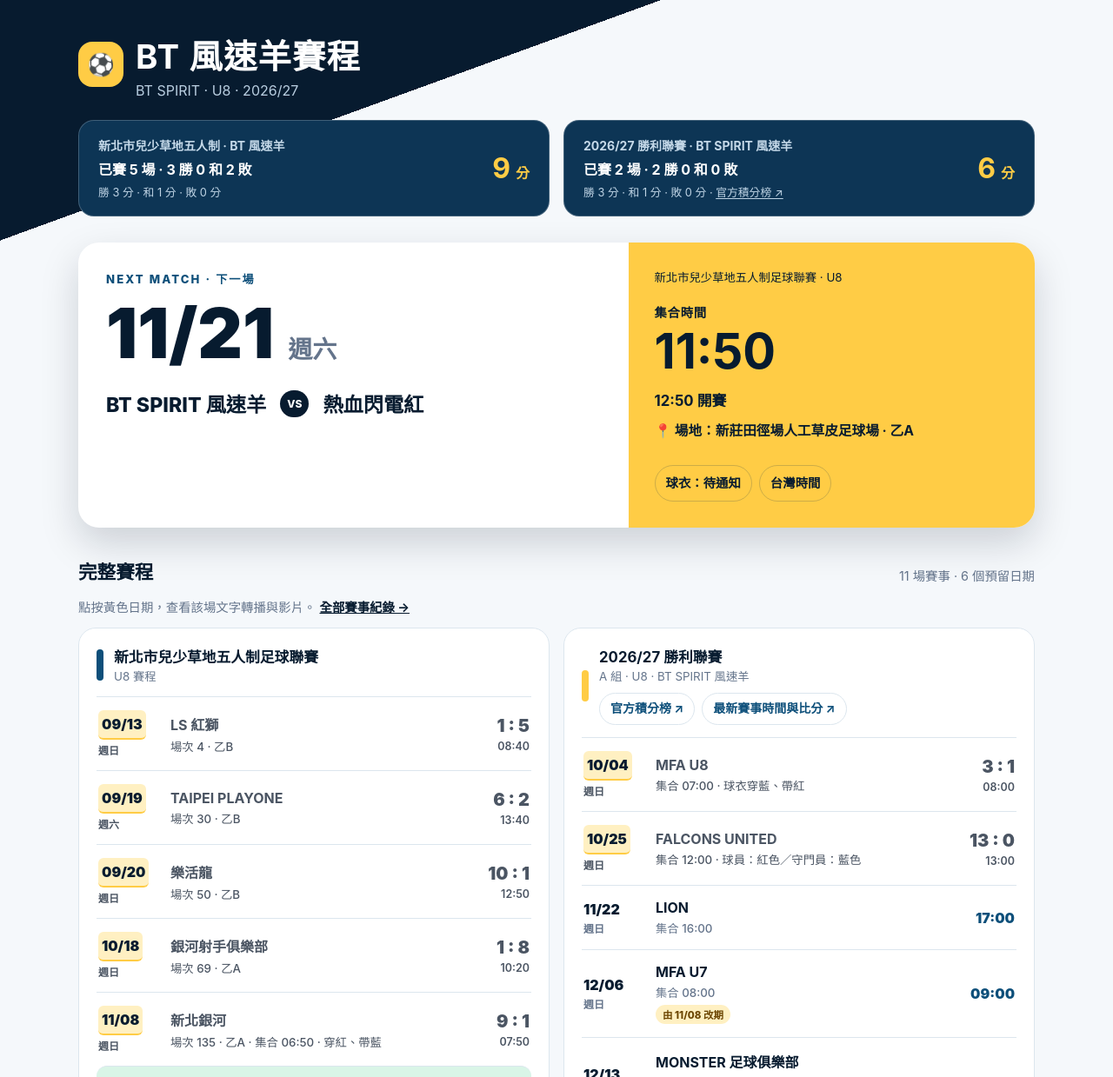
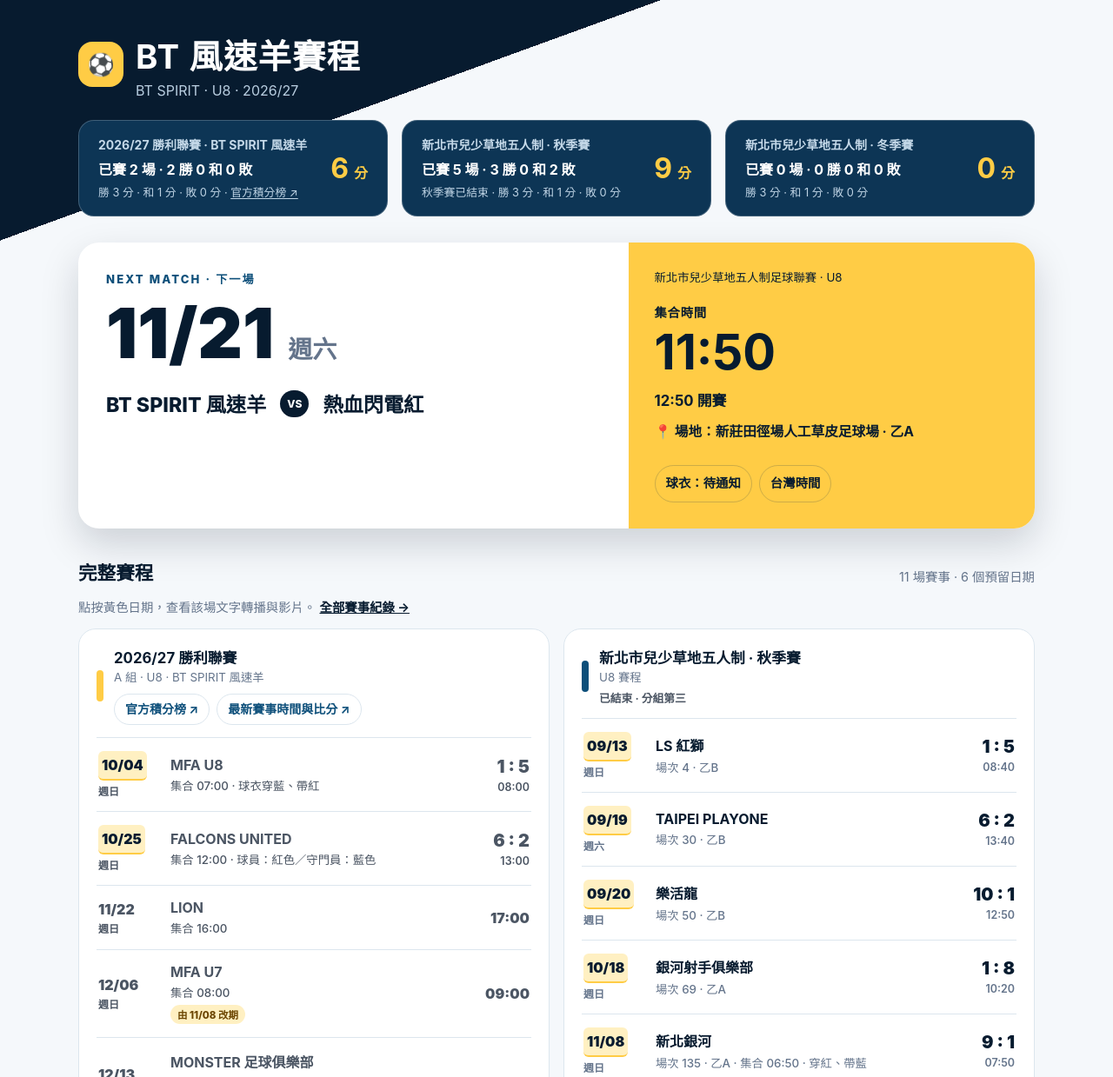
Before and after one commit to sejane/BT_U8_MATCHES, a plain HTML site: page index.html in a window 1280 px wide. Shown: the top 1239 px of the page at 87% size. Drawn offline with Linux system fonts and the light colour scheme.

Commit message:
Separate autumn and winter New Taipei U8 schedules

```diff
--- a/index.html
+++ b/index.html
@@ -27,7 +27,7 @@
     .time .result{display:block;color:var(--ink);font-size:1.25rem;line-height:1.2}
     .time small{display:block;margin-top:4px;color:var(--muted);font-size:.78rem;font-weight:600}
     .game.past{opacity:1}
-    .records{display:grid;grid-template-columns:repeat(2,minmax(0,1fr));gap:16px;margin-top:24px}
+    .records{display:grid;grid-template-columns:repeat(3,minmax(0,1fr));gap:16px;margin-top:24px}
     .records .record{margin-top:0;min-width:0}
     .record-rule a{color:inherit;text-underline-offset:2px}
     .game.past,.game.past .day span,.game.past .opp small,.game.past .time,.game.past .time .result,.game.past .time small{color:#4b5563}
@@ -37,29 +37,23 @@
     .next-side .venue{font-size:.98rem;font-weight:750;line-height:1.5}
     .game .status{display:inline-block;margin-top:5px;padding:3px 8px;border-radius:999px;background:#fff0c2;color:#6b4500;font-size:.72rem;font-weight:800}
     .game.reserved{background:#f8fafc}
-    @media(max-width:720px){.records{grid-template-columns:1fr}}
+    @media(max-width:850px){.records{grid-template-columns:1fr}}
     @media(max-width:440px){.record{padding:16px}.record-points strong{font-size:1.7rem}}
   </style>
+<style>.league.winter{grid-column:1/-1}.season-status{display:block;margin-top:5px;color:#4b5563;font-weight:700;font-size:.8rem}.league.winter .season-status{color:var(--blue)}.records .record-label{line-height:1.45}@media(max-width:720px){.league.winter{grid-column:auto}}</style>
 <style>.match-date-link{display:inline-block;color:var(--ink);background:#fff0c2;border-bottom:2px solid var(--gold);padding:6px 4px;border-radius:6px;text-decoration:none}.match-date-link:hover{background:var(--gold)}.match-date-link:focus-visible{outline:3px solid var(--blue);outline-offset:3px}</style></head>
 <body><main class="wrap">
   <header class="brand"><div class="mark">⚽</div><div><h1>BT 風速羊賽程</h1><p>BT SPIRIT · U8 · 2026/27</p></div></header>
   <div class="records">
-    <section class="record" aria-label="新北市聯賽戰績積分"><div><div class="record-label">新北市兒少草地五人制 · BT 風速羊</div><div class="record-summary" id="record-summary">已賽 5 場 · 3 勝 0 和 2 敗</div><p class="record-rule">勝 3 分 · 和 1 分 · 敗 0 分</p></div><div class="record-points"><strong id="record-points">9</strong><span>分</span></div></section>
-    <section class="record" aria-label="勝利聯賽戰績積分"><div><div class="record-label">2026/27 勝利聯賽 · BT SPIRIT 風速羊</div><div class="record-summary" id="victory-summary">已賽 1 場 · 1 勝 0 和 0 敗</div><p class="record-rule">勝 3 分 · 和 1 分 · 敗 0 分 · <a href="https://taipei.torneopal.com/taso/sarja.php?turnaus=mfa_0014&amp;sarja=U8&amp;lohko=1" target="_blank" rel="noopener noreferrer">官方積分榜 ↗</a></p></div><div class="record-points"><strong id="victory-points">3</strong><span>分</span></div></section>
+    <section class="record" aria-label="勝利聯賽戰績積分"><div><div class="record-label">2026/27 勝利聯賽 · BT SPIRIT 風速羊</div><div class="record-summary" id="victory-summary">已賽 2 場 · 2 勝 0 和 0 敗</div><p class="record-rule">勝 3 分 · 和 1 分 · 敗 0 分 · <a href="https://taipei.torneopal.com/taso/sarja.php?turnaus=mfa_0014&amp;sarja=U8&amp;lohko=1" target="_blank" rel="noopener noreferrer">官方積分榜 ↗</a></p></div><div class="record-points"><strong id="victory-points">6</strong><span>分</span></div></section>
+    <section class="record" aria-label="新北市秋季賽戰績積分"><div><div class="record-label">新北市兒少草地五人制 · 秋季賽</div><div class="record-summary" id="record-summary">已賽 5 場 · 3 勝 0 和 2 敗</div><p class="record-rule">秋季賽已結束 · 勝 3 分 · 和 1 分 · 敗 0 分</p></div><div class="record-points"><strong id="record-points">9</strong><span>分</span></div></section>
+    <section class="record" aria-label="新北市冬季賽戰績積分"><div><div class="record-label">新北市兒少草地五人制 · 冬季賽</div><div class="record-summary" id="winter-summary">已賽 0 場 · 0 勝 0 和 0 敗</div><p class="record-rule">勝 3 分 · 和 1 分 · 敗 0 分</p></div><div class="record-points"><strong id="winter-points">0</strong><span>分</span></div></section>
   </div>
   <section class="next" aria-label="下一場比賽" aria-live="polite"><div class="next-main">正在確認下一場賽事…</div></section>
   <noscript>請啟用 JavaScript，以依目前日期顯示下一場賽事；完整賽程如下。</noscript>
   <div class="section-head"><h2>完整賽程</h2><span>11 場賽事 · 6 個預留日期</span></div>
   <p style="color:var(--muted);font-size:.9rem">點按黃色日期，查看該場文字轉播與影片。 <a href="match-reports.html" style="color:var(--ink);font-weight:750">全部賽事紀錄 →</a></p><div class="grid">
-    <section class="league"><div class="league-title"><i></i><div><h3>新北市兒少草地五人制足球聯賽</h3><small>U8 賽程</small></div></div>
-      <div class="game past"><div class="day"><a class="match-date-link" href="match-reports.html#match-2026-09-13" aria-label="查看 09/13 賽事紀錄">09/13</a><span>週日</span></div><div class="opp">LS 紅獅<small>場次 4 · 乙B</small></div><div class="time"><span class="result">1 : 5</span><small>08:40</small></div></div>
-      <div class="game past"><div class="day"><a class="match-date-link" href="match-reports.html#match-2026-09-19" aria-label="查看 09/19 賽事紀錄">09/19</a><span>週六</span></div><div class="opp">TAIPEI PLAYONE<small>場次 30 · 乙B</small></div><div class="time"><span class="result">6 : 2</span><small>13:40</small></div></div>
-      <div class="game past"><div class="day"><a class="match-date-link" href="match-reports.html#match-2026-09-20" aria-label="查看 09/20 賽事紀錄">09/20</a><span>週日</span></div><div class="opp">樂活龍<small>場次 50 · 乙B</small></div><div class="time"><span class="result">10 : 1</span><small>12:50</small></div></div>
-      <div class="game past"><div class="day"><a class="match-date-link" href="match-reports.html#match-2026-10-18" aria-label="查看 10/18 賽事紀錄">10/18</a><span>週日</span></div><div class="opp">銀河射手俱樂部<small>場次 69 · 乙A</small></div><div class="time"><span class="result">1 : 8</span><small>10:20</small></div></div>
-      <div class="game past"><div class="day"><a class="match-date-link" href="match-reports.html#match-2026-11-08" aria-label="查看 11/08 賽事紀錄">11/08</a><span>週日</span></div><div class="opp">新北銀河<small>場次 135 · 乙A · 集合 06:50 · 穿紅、帶藍</small></div><div class="time"><span class="result">9 : 1</span><small>07:50</small></div></div>
-      <div class="game"><div class="day">11/21<span>週六</span></div><div class="opp">熱血閃電紅<small>乙A · 集合 11:50</small></div><div class="time">12:50</div></div>
-    </section>
-    <section class="league"><div class="league-title gold"><i></i><div><h3>2026/27 勝利聯賽</h3><small>A 組 · U8 · BT SPIRIT 風速羊</small><div class="official-links"><a href="https://taipei.torneopal.com/taso/sarja.php?turnaus=mfa_0014&amp;sarja=U8&amp;lohko=1" target="_blank" rel="noopener noreferrer">官方積分榜 ↗</a><a href="https://taipei.torneopal.com/taso/joukkue.php?joukkue=175284&amp;turnaus=mfa_0014&amp;sarja=U8" target="_blank" rel="noopener noreferrer">最新賽事時間與比分 ↗</a></div></div></div>
+    <section class="league victory"><div class="league-title gold"><i></i><div><h3>2026/27 勝利聯賽</h3><small>A 組 · U8 · BT SPIRIT 風速羊</small><div class="official-links"><a href="https://taipei.torneopal.com/taso/sarja.php?turnaus=mfa_0014&amp;sarja=U8&amp;lohko=1" target="_blank" rel="noopener noreferrer">官方積分榜 ↗</a><a href="https://taipei.torneopal.com/taso/joukkue.php?joukkue=175284&amp;turnaus=mfa_0014&amp;sarja=U8" target="_blank" rel="noopener noreferrer">最新賽事時間與比分 ↗</a></div></div></div>
       <div class="game past"><div class="day"><a class="match-date-link" href="match-reports.html#match-2026-10-04" aria-label="查看 10/04 賽事紀錄">10/04</a><span>週日</span></div><div class="opp">MFA U8<small>集合 07:00 · 球衣穿藍、帶紅</small></div><div class="time"><span class="result">3 : 1</span><small>08:00</small></div></div>
       <div class="game past"><div class="day"><a class="match-date-link" href="match-reports.html#match-2026-10-25" aria-label="查看 10/25 賽事紀錄">10/25</a><span>週日</span></div><div class="opp">FALCONS UNITED<small>集合 12:00 · 球員：紅色／守門員：藍色</small></div><div class="time"><span class="result">13 : 0</span><small>13:00</small></div></div>
       <div class="game"><div class="day">11/22<span>週日</span></div><div class="opp">LION<small>集合 16:00</small></div><div class="time">17:00</div></div>
@@ -72,6 +66,16 @@
       <div class="game reserved"><div class="day">02/21<span>2027 · 週日</span></div><div class="opp">對手待公布<small>集合與開賽時間待公布</small></div><div class="time">預留</div></div>
       <div class="game reserved"><div class="day">03/07<span>2027 · 週日</span></div><div class="opp">對手待公布<small>集合與開賽時間待公布</small></div><div class="time">預留</div></div>
     </section>
+    <section class="league autumn"><div class="league-title"><i></i><div><h3>新北市兒少草地五人制 · 秋季賽</h3><small>U8 賽程</small><span class="season-status">已結束 · 分組第三</span></div></div>
+      <div class="game past"><div class="day"><a class="match-date-link" href="match-reports.html#match-2026-09-13" aria-label="查看 09/13 賽事紀錄">09/13</a><span>週日</span></div><div class="opp">LS 紅獅<small>場次 4 · 乙B</small></div><div class="time"><span class="result">1 : 5</span><small>08:40</small></div></div>
+      <div class="game past"><div class="day"><a class="match-date-link" href="match-reports.html#match-2026-09-19" aria-label="查看 09/19 賽事紀錄">09/19</a><span>週六</span></div><div class="opp">TAIPEI PLAYONE<small>場次 30 · 乙B</small></div><div class="time"><span class="result">6 : 2</span><small>13:40</small></div></div>
+      <div class="game past"><div class="day"><a class="match-date-link" href="match-reports.html#match-2026-09-20" aria-label="查看 09/20 賽事紀錄">09/20</a><span>週日</span></div><div class="opp">樂活龍<small>場次 50 · 乙B</small></div><div class="time"><span class="result">10 : 1</span><small>12:50</small></div></div>
+      <div class="game past"><div class="day"><a class="match-date-link" href="match-reports.html#match-2026-10-18" aria-label="查看 10/18 賽事紀錄">10/18</a><span>週日</span></div><div class="opp">銀河射手俱樂部<small>場次 69 · 乙A</small></div><div class="time"><span class="result">1 : 8</span><small>10:20</small></div></div>
+      <div class="game past"><div class="day"><a class="match-date-link" href="match-reports.html#match-2026-11-08" aria-label="查看 11/08 賽事紀錄">11/08</a><span>週日</span></div><div class="opp">新北銀河<small>場次 135 · 乙A · 集合 06:50 · 穿紅、帶藍</small></div><div class="time"><span class="result">9 : 1</span><small>07:50</small></div></div>
+    </section>
+    <section class="league winter"><div class="league-title"><i></i><div><h3>新北市兒少草地五人制 · 冬季賽</h3><small>U8 賽程</small><span class="season-status">進行中</span></div></div>
+      <div class="game"><div class="day">11/21<span>週六</span></div><div class="opp">熱血閃電紅<small>乙A · 集合 11:50</small></div><div class="time">12:50</div></div>
+    </section>
   </div>
   <p class="note">勝利聯賽的賽事時間、比分與積分以官方頁面為準；其他賽程與場地以教練最新通知為準。</p>
 </main><script src="schedule.js"></script></body></html>
```
